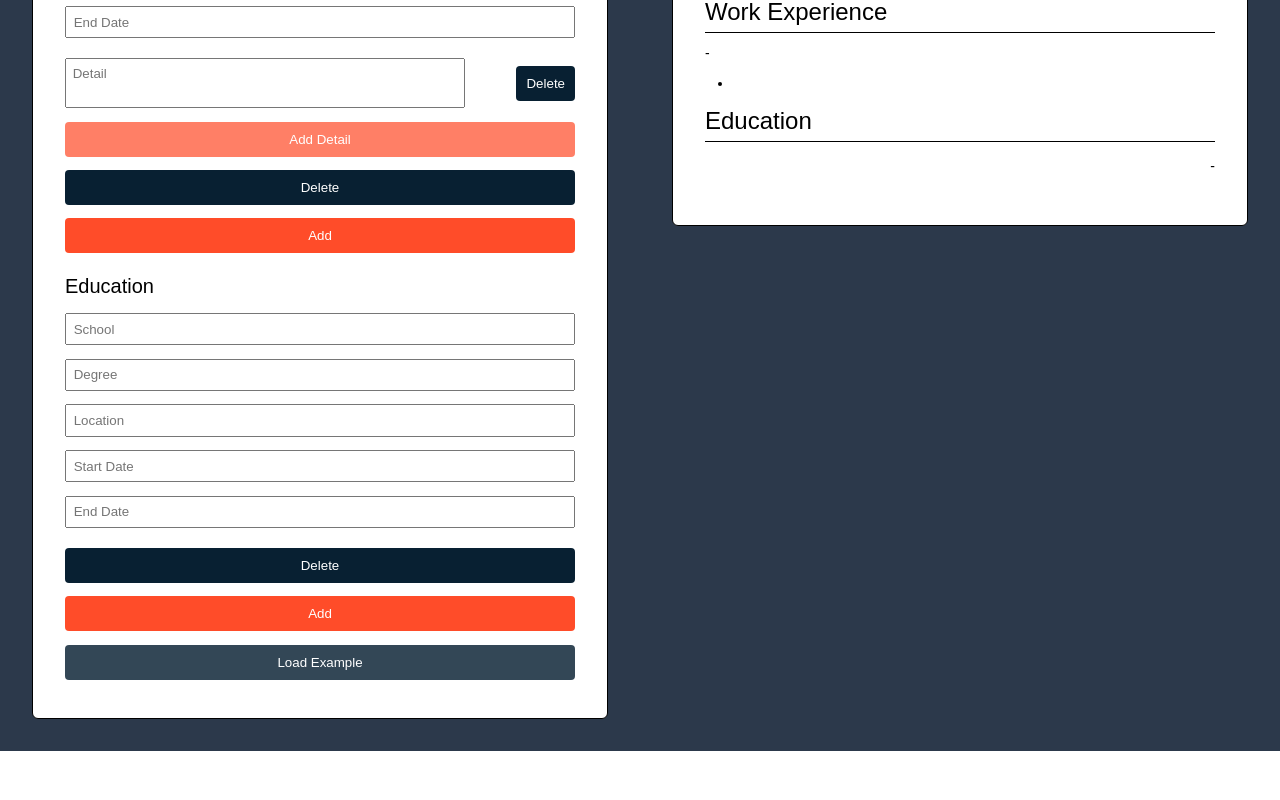
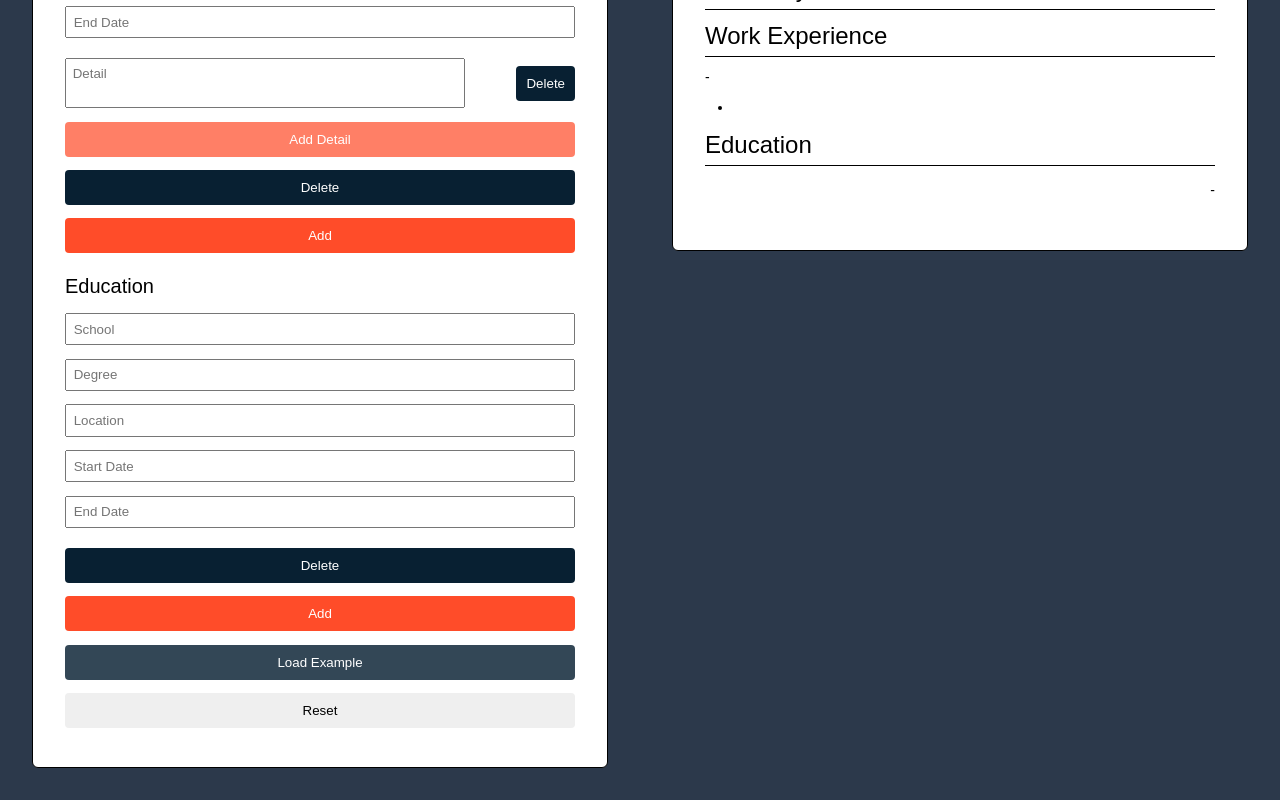
Before and after one commit to JacksonJ97/cv-application, a React (Create React App) app: page / in a window 1280 px wide. Shown: the part 628-1428 px from the top of the page. Before the commit the page ends 1379 px from the top, so only its background shows below. Built offline with nearby package versions, Linux system fonts and the light colour scheme.

Commit message:
implemented a reset button

```diff
--- a/src/components/Container/index.js
+++ b/src/components/Container/index.js
@@ -2,8 +2,8 @@ import { useState } from "react";
 import uniqueId from "lodash/uniqueId";
 import styled from "styled-components";
 
-// Example Data
-import exampleData from "../../config";
+// Data
+import { exampleData, blankData } from "../../config";
 
 // Components
 import Form from "../Form";
@@ -134,6 +134,13 @@ const Container = () => {
     setEducationInfo(exampleData.educationInfo);
   };
 
+  const handleReset = () => {
+    setBasicInfo(blankData.basicInfo);
+    setSummaryInfo(blankData.summaryInfo);
+    setExperienceInfo(blankData.experienceInfo);
+    setEducationInfo(blankData.educationInfo);
+  };
+
   return (
     <Wrapper>
       <Form
@@ -146,6 +153,7 @@ const Container = () => {
         handleDelete={handleDelete}
         handleAdd={handleAdd}
         handleLoadExample={handleLoadExample}
+        handleReset={handleReset}
       />
       <Preview basicInfo={basicInfo} summaryInfo={summaryInfo} experienceInfo={experienceInfo} educationInfo={educationInfo} />
     </Wrapper>
--- a/src/components/Form/index.js
+++ b/src/components/Form/index.js
@@ -17,19 +17,25 @@ const Wrapper = styled.div`
   width: 900px;
   background-color: #ffffff;
 
-  .load-example-btn {
+  .btn {
     width: 100%;
     padding: 0.75em 0.5em;
     margin: 0.5em 0;
-    background-color: #334756;
-    color: #ffffff;
     border: none;
     border-radius: 4px;
     cursor: pointer;
   }
 
+  .load-example-btn {
+    background-color: #334756;
+    color: #ffffff;
+  }
+
   .load-example-btn:hover {
     background-color: #2c394b;
+  }
+
+  .reset-btn {
   }
 `;
 
@@ -52,6 +58,10 @@ const Form = (props) => {
 
   const handleLoadExample = () => {
     props.handleLoadExample();
+  };
+
+  const handleReset = () => {
+    props.handleReset();
   };
 
   return (
@@ -82,8 +92,11 @@ const Form = (props) => {
       })}
       <AddButton onClick={handleAdd} name="educationAdd" />
 
-      <button className="load-example-btn" onClick={handleLoadExample}>
+      <button className="load-example-btn btn" onClick={handleLoadExample}>
         Load Example
+      </button>
+      <button className="reset-btn btn" onClick={handleReset}>
+        Reset
       </button>
     </Wrapper>
   );
--- a/src/config.js
+++ b/src/config.js
@@ -1,6 +1,6 @@
 import uniqueId from "lodash/uniqueId";
 
-const exampleData = {
+export const exampleData = {
   basicInfo: {
     firstName: "John",
     lastName: "Smith",
@@ -54,4 +54,32 @@ const exampleData = {
   ],
 };
 
-export default exampleData;
+export const blankData = {
+  basicInfo: {
+    firstName: "",
+    lastName: "",
+    address: "",
+    phoneNumber: "",
+    email: "",
+  },
+  summaryInfo: "",
+  experienceInfo: [
+    {
+      id: uniqueId(),
+      company: "",
+      startDate: "",
+      endDate: "",
+      details: [{ id: uniqueId(), text: "" }],
+    },
+  ],
+  educationInfo: [
+    {
+      id: uniqueId(),
+      school: "",
+      degree: "",
+      location: "",
+      startDate: "",
+      endDate: "",
+    },
+  ],
+};
```
